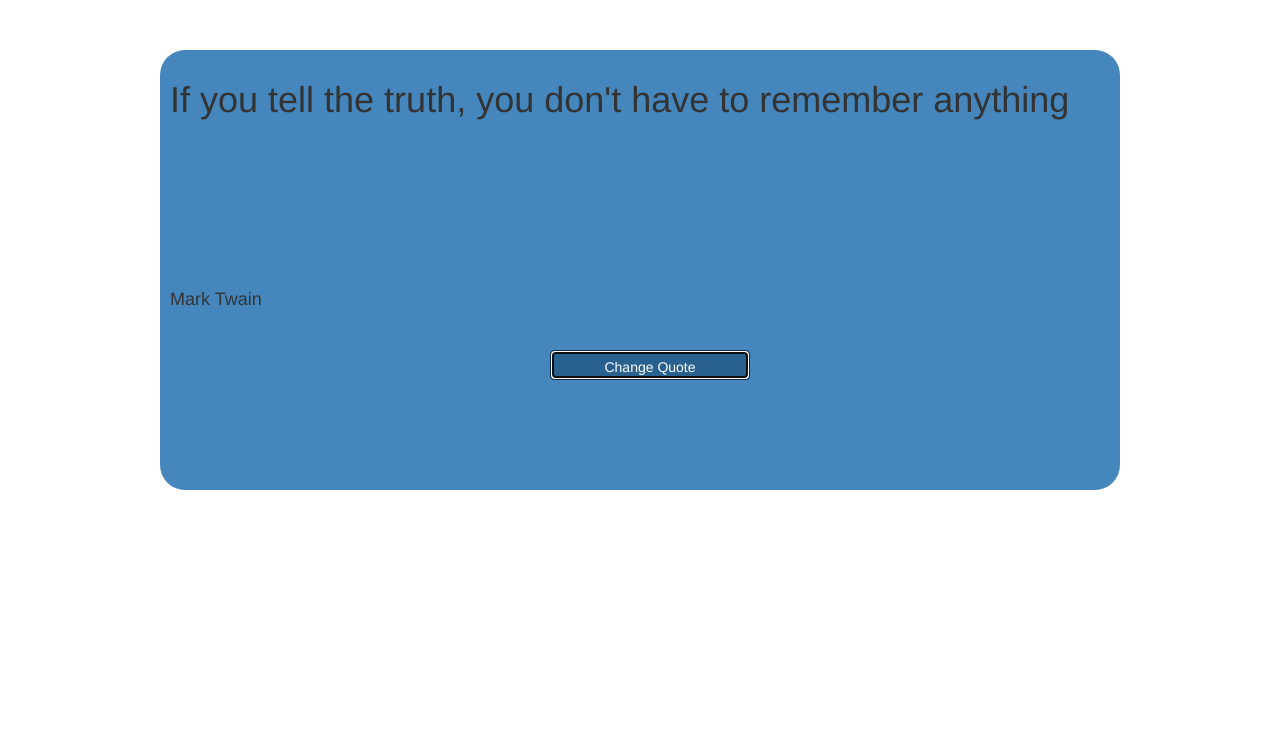
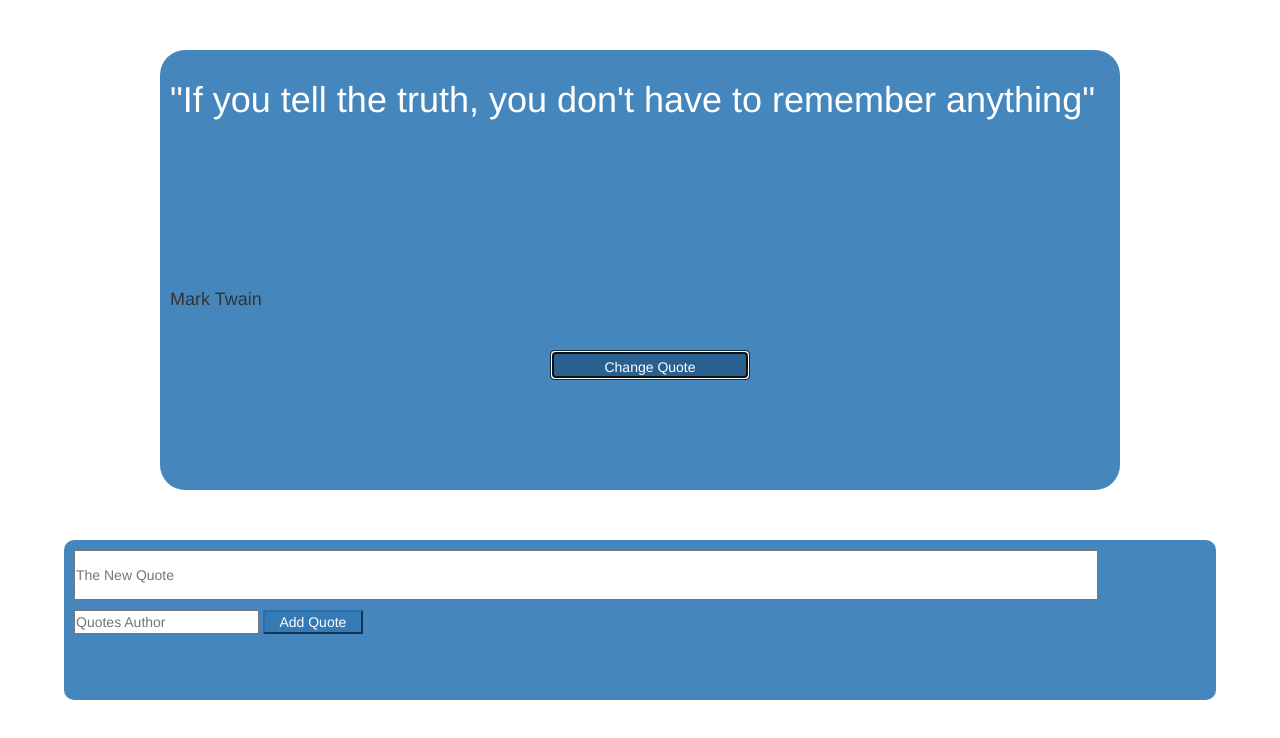
Before and after one commit to MT2314/Random-Quote-objects-, a plain HTML site: page index.html in a window 1280 px wide. Both pictures are taken after a click on the button "Give Quote". Drawn offline with nearby package versions, Linux system fonts and the light colour scheme.

Commit message:
Add your own quotes feature

```diff
--- a/index.html
+++ b/index.html
@@ -9,7 +9,7 @@
 
     <div class = "container" id = "container">
 
-            <div class = "card ">
+            <div class = "first card " id = "first">
                 <div class = "quoteCon card-block" id= "quoteCon">
                     <h1 class = "quote card-text" id = "quote"></h1>
                     <h4 class = "author card-footer" id = "author"></h4>
@@ -18,7 +18,18 @@
                 </div>
             </div>
 
+            <div class = "add card" id = "add">
+                <div class= "addQuote card-block" id= "newquote"></div>
+                    <Input type="text" placeholder="The New Quote" class = "quoteNew card-text" id = "quoteNew"></h1>
+                    <Input type="text" placeholder = "Quotes Author" class = "authorNew card-footer" id = "authorNew"></h4>
+
+                    <button class = "btn-primary btnN" id = "btnN">Add Quote</button>
+                </div>
+            </div>
+
     </div>
+
+
 
         <script src="script.js"  ></script>
     </body>
--- a/script.js
+++ b/script.js
@@ -1,3 +1,5 @@
+//Quote Object
+
 let quote = document.getElementById("quote");
 let author = document.getElementById("author");
 
@@ -34,11 +36,22 @@ let quoteObj = {
 
 };
 
+//Quote Random Button
 let btn = document.getElementById("btn");
 
 btn.addEventListener("click", function (){
     quoteObj.RandomQuote();
-    quote.innerHTML = Q;
+    quote.innerHTML = "\"" + Q +  "\"";
     author.innerHTML = A;
     btn.innerText = "Change Quote";
 });
+
+//Add New Quote
+let btnN = document.getElementById("btnN");
+
+btnN.addEventListener("click", function(){
+    let quoteNew = document.getElementById("quoteNew").value;
+    let authorNew = document.getElementById("authorNew").value;
+    quoteObj.Quotes.push(quoteNew);
+    quoteObj.Authors.push(authorNew);
+});
--- a/style.css
+++ b/style.css
@@ -10,7 +10,7 @@
     width: 100vw;
 }
 
-.card{
+.first{
     position:relative;
     padding:10px;
     background-color: #4587bd;
@@ -21,12 +21,14 @@
     border-radius: 25px;
 }
 
+
 .quoteCon {
     height:300px;
 }
 
 .quote {
 
+    color:white;
     height: 200px;
 
 }
@@ -39,3 +41,28 @@
     width:200px;
     margin-left: calc(37.5vw - 100px);
 }
+
+.add{
+    position:relative;
+    padding:10px;
+    background-color: #4587bd;
+    height:20vh;
+    width:90vw;
+    margin:auto;
+    margin-top: 100px;
+    border-radius: 10px;
+}
+
+.quoteNew{
+    width:80vw;
+    height:50px;
+}
+
+
+.authorNew{
+    margin-top:10px;
+}
+
+.btnN{
+    width: 100px;
+}
```
